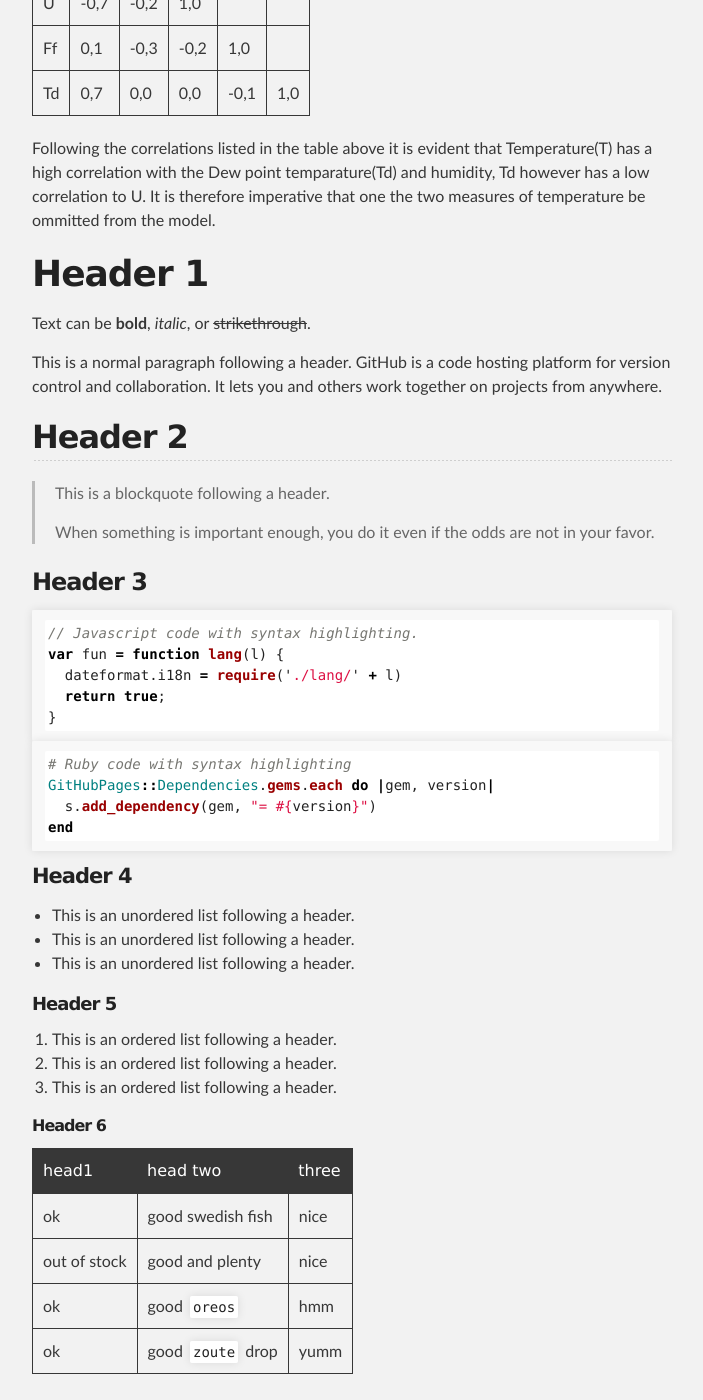
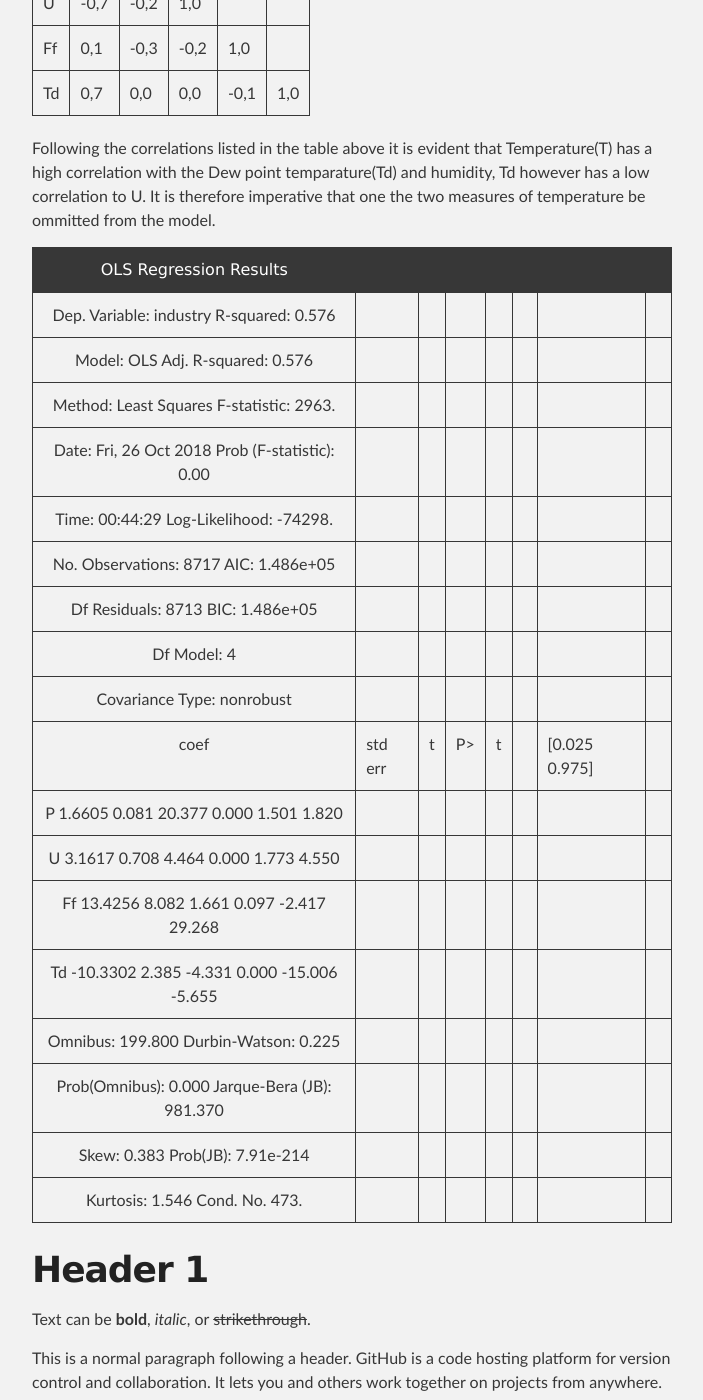
Before and after one commit to dmuiruri/ds_proj, a Jekyll site: the page built from docs/pages/forecasting.md, in a window 1280 px wide and 1400 px high, scrolled down 812 px. Shown: the whole window, without its empty margins (288-991 px from the left). Built offline with Jekyll 4.4.1, drawn with Linux system fonts in a browser that asks for light colours.

Commit message:
Added regresion results

```diff
--- a/docs/pages/forecasting.md
+++ b/docs/pages/forecasting.md
@@ -18,6 +18,32 @@ To setup the regression model, we first check the correlations between the regre
 | Td | 0,7	|  0,0	| 0,0	 | -0,1	|  1,0 |
 
 Following the correlations listed in the table above it is evident that Temperature(T) has a high correlation with the Dew point temparature(Td) and humidity, Td however has a low correlation to U. It is therefore imperative that one the two measures of temperature be ommitted from the model.
+
+|                          OLS Regression Results                               |
+|:-----------------------------------------------------------------------------:|
+| Dep. Variable:               industry   R-squared:                       0.576|
+| Model:                            OLS   Adj. R-squared:                  0.576|
+| Method:                 Least Squares   F-statistic:                     2963.|
+| Date:                Fri, 26 Oct 2018   Prob (F-statistic):               0.00|
+| Time:                        00:44:29   Log-Likelihood:                -74298.|
+| No. Observations:                8717   AIC:                         1.486e+05|
+| Df Residuals:                    8713   BIC:                         1.486e+05|
+| Df Model:                           4                                         |
+|Covariance Type:            nonrobust                                          |
+|===============================================================================|
+|              coef  |   std err     |    t     | P>|t|    | [0.025      0.975]||
+|:-----------------------------------------------------------------------------:|
+|P              1.6605      0.081     20.377      0.000       1.501       1.820 |
+|U              3.1617      0.708      4.464      0.000       1.773       4.550 |
+|Ff            13.4256      8.082      1.661      0.097      -2.417      29.268 |
+|Td           -10.3302      2.385     -4.331      0.000     -15.006      -5.655 |
+|===============================================================================|
+|Omnibus:                      199.800   Durbin-Watson:                   0.225 |
+|Prob(Omnibus):                  0.000   Jarque-Bera (JB):              981.370 |
+|Skew:                           0.383   Prob(JB):                    7.91e-214 |
+|Kurtosis:                       1.546   Cond. No.                         473. |
+|===============================================================================|
+
 
 # Header 1
 
```
